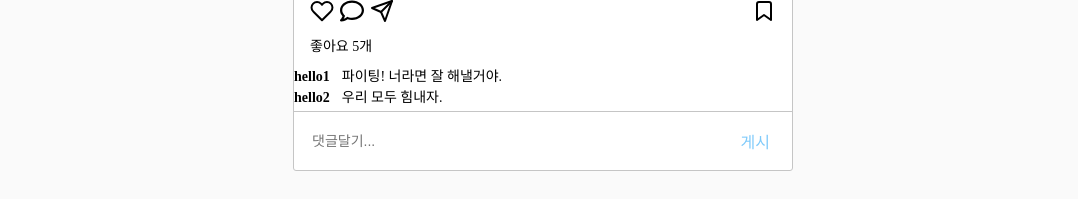
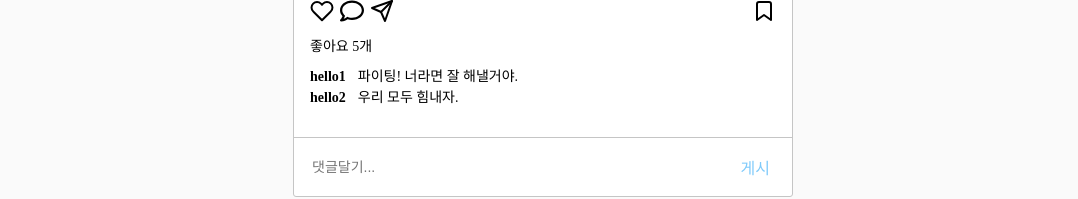
Before and after one commit to manjyuriah/pre-assignment-refactoring-mj, a React (Create React App) app in the folder pre-assignment-refactoring/: page /feeds in a window 1280 px wide. Shown: the part 605-804 px from the top of the page, without its empty margins (97-1175 px from the left). Built offline with nearby package versions, Linux system fonts and the light colour scheme.

Commit message:
#16 💄 comment UI css 수정

```diff
--- a/pre-assignment-refactoring/src/components/Feed/index.jsx
+++ b/pre-assignment-refactoring/src/components/Feed/index.jsx
@@ -10,6 +10,7 @@ import {
   IconList,
   UserName,
   Nickname,
+  Comments,
   Comment,
   Avatar,
 } from './style';
@@ -63,12 +64,14 @@ const Feed = ({ feed }) => {
           </Icon>
         </IconList>
         <Like>좋아요 {feed.like}개</Like>
+        <Comments>
           {comments.map((comment, idx) => (
             <Comment key={idx} comment={comment}>
               <Nickname>{comment.nickname}</Nickname>
               <p>{comment.content}</p>
             </Comment>
           ))}
+        </Comments>
         <CommentForm addComment={addComment} />
       </Contents>
     </Li>
--- a/pre-assignment-refactoring/src/components/Feed/style.js
+++ b/pre-assignment-refactoring/src/components/Feed/style.js
@@ -66,6 +66,11 @@ export const Like = styled.span`
   font-weight: 500;
 `;
 
+export const Comments = styled.ul`
+  margin-bottom: 2rem;
+  padding: 0 1rem;
+`;
+
 export const Comment = styled.li`
   margin-bottom: 0.4rem;
   display: flex;
```
Lines whose indentation alone changed are shown as unchanged.
